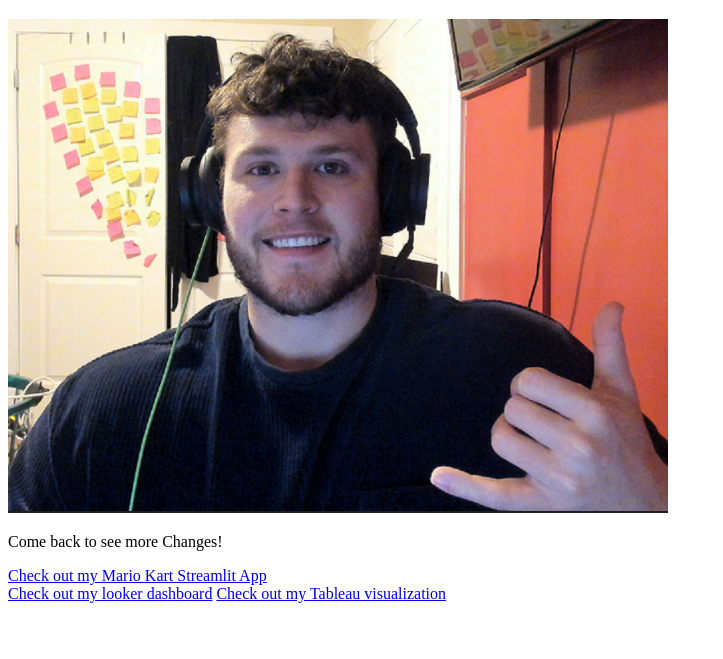
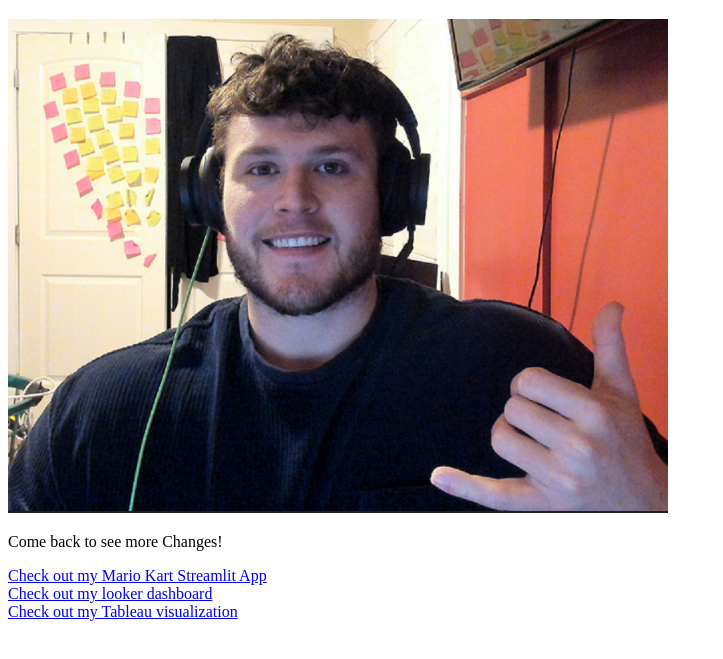
Before and after one commit to Jordan-brunger36/Github_assignment, a plain HTML site: page index.html in a window 1280 px wide. Shown: the part 61-720 px from the top of the page, without its empty margins (0-723 px from the left). Drawn offline with Linux system fonts and the light colour scheme.

Commit message:
modified:   index.html

```diff
--- a/index.html
+++ b/index.html
@@ -11,8 +11,8 @@
     <img src="Jordan.png" alt="Image of Jordan">
     <p>Come back to see more Changes!</p>
     <a href="https://jordanbrunger-mariokart-stats.streamlit.app/racer_stats" a>Check out my Mario Kart Streamlit App </a><br>
-    <a href="looker.html">Check out my looker dashboard</a>
-    <a href="tableau.html">Check out my Tableau visualization</a>
+    <a href="looker.html">Check out my looker dashboard</a><br>
+    <a href="tableau.html">Check out my Tableau visualization</a><br>
 
 </body>
 </html>
```
